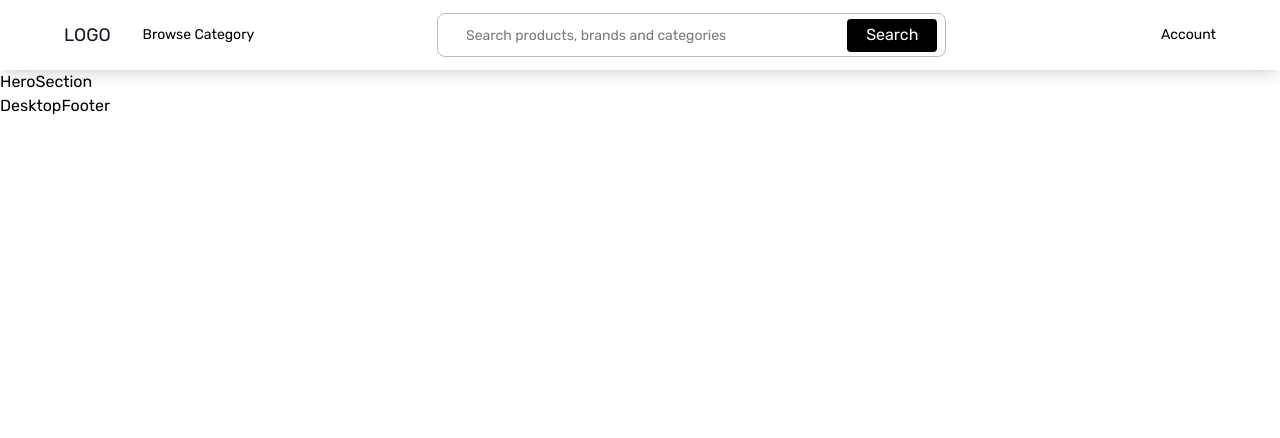
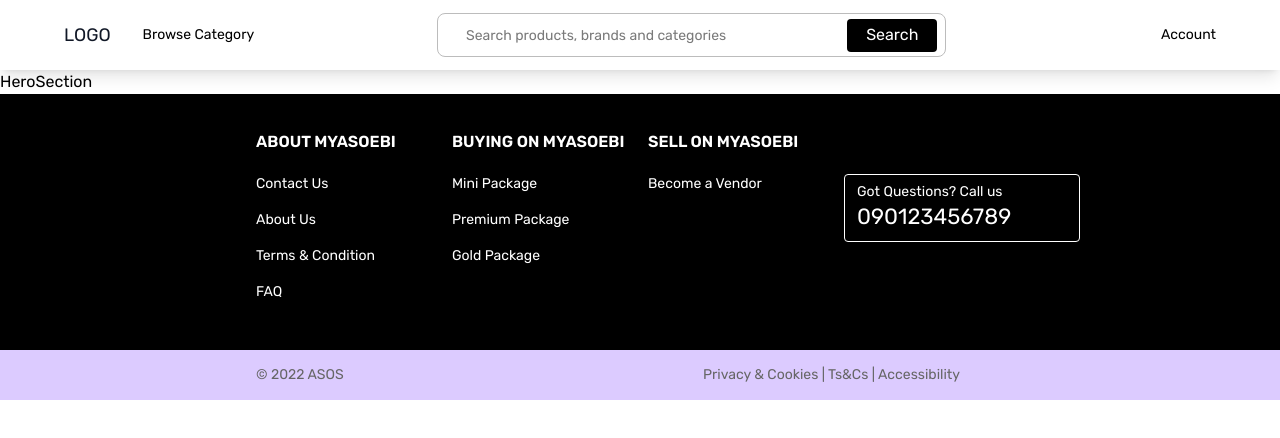
Before and after one commit to nkemjikaobi/asoebi, a Next.js app: page / in a window 1280 px wide. Shown: the top 438 px of the page. Built offline with nearby package versions, Linux system fonts and the light colour scheme.

Commit message:
Desktop Footer

```diff
--- /dev/null
+++ b/src/componentData/Footer/About.ts
@@ -0,0 +1,22 @@
+export const About = [
+  {
+    id: 1,
+    name: "Contact Us",
+    route: "#",
+  },
+  {
+    id: 2,
+    name: "About Us",
+    route: "#",
+  },
+  {
+    id: 3,
+    name: "Terms & Condition",
+    route: "#",
+  },
+  {
+    id: 3,
+    name: "FAQ",
+    route: "#",
+  },
+];
--- /dev/null
+++ b/src/componentData/Footer/Buying.ts
@@ -0,0 +1,17 @@
+export const Buying = [
+  {
+    id: 1,
+    name: "Mini Package",
+    route: "#",
+  },
+  {
+    id: 2,
+    name: "Premium Package",
+    route: "#",
+  },
+  {
+    id: 3,
+    name: "Gold Package",
+    route: "#",
+  },
+];
--- /dev/null
+++ b/src/componentData/Footer/Selling.ts
@@ -0,0 +1,7 @@
+export const Selling = [
+  {
+    id: 1,
+    name: "Become a Vendor",
+    route: "#",
+  },
+];
--- /dev/null
+++ b/src/components/FooterOptions.tsx/FooterOptions.tsx
@@ -0,0 +1,53 @@
+import React from "react";
+
+import CustomLink from "@components/atoms/CustomLink/CustomLink";
+
+import Icon from "@atoms/Icons/index";
+
+interface IFooterOption {
+  id: number;
+  name: string;
+  route: string;
+}
+
+interface FooterOptionsProps {
+  options: Array<IFooterOption>;
+  title: string;
+  hasIcons?: boolean;
+}
+const FooterOptions = ({ options, title, hasIcons }: FooterOptionsProps) => {
+  return (
+    <div>
+      <h4 className="font-bold leading-8 uppercase">{title}</h4>
+      {hasIcons ? (
+        <ul className="flex items-center mb-8">
+          {options &&
+            options.map((data) => (
+              <li className="mr-4 my-4 font-normal text-sm" key={data.id}>
+                <CustomLink destination={data.route}>
+                  <Icon name={data.name} />
+                </CustomLink>
+              </li>
+            ))}
+        </ul>
+      ) : (
+        <ul>
+          {options &&
+            options.map((data) => (
+              <li key={data.id}>
+                <CustomLink customClass="text-sm my-4" destination={data.route}>
+                  {data.name}
+                </CustomLink>
+              </li>
+            ))}
+        </ul>
+      )}
+    </div>
+  );
+};
+
+export default FooterOptions;
+
+FooterOptions.defaultProps = {
+  hasIcons: false,
+};
--- /dev/null
+++ b/src/components/atoms/CustomLink/CustomLink.tsx
@@ -0,0 +1,24 @@
+import Link from "next/link";
+import React, { ReactNode } from "react";
+
+export interface CustomLinkProps {
+  destination: string;
+  children: ReactNode;
+  customClass?: string;
+  hover?: string;
+}
+
+const CustomLink = ({ children, hover, destination, customClass }: CustomLinkProps) => {
+  return (
+    <Link href={destination}>
+      <div className={`cursor-pointer hover:text-${hover} ${customClass}`}>{children}</div>
+    </Link>
+  );
+};
+
+export default CustomLink;
+
+CustomLink.defaultProps = {
+  customClass: "",
+  hover: "asoebiPurple-900",
+};
--- a/src/components/layouts/Footer/DesktopFooter/DesktopFooter.tsx
+++ b/src/components/layouts/Footer/DesktopFooter/DesktopFooter.tsx
@@ -1,7 +1,33 @@
 import React from "react";
 
+import Icon from "@components/atoms/Icons";
+import FooterOptions from "@components/FooterOptions.tsx/FooterOptions";
+
+import { About } from "@componentData/Footer/About";
+import { Buying } from "@componentData/Footer/Buying";
+import { Selling } from "@componentData/Footer/Selling";
+
 const DesktopFooter = () => {
-  return <div>DesktopFooter</div>;
+  return (
+    <>
+      <div className="bg-black px-64 py-8 text-white grid grid-cols-4 gap-4">
+        <FooterOptions options={About} title="about myasoebi" />
+        <FooterOptions options={Buying} title="buying on myasoebi" />
+        <FooterOptions options={Selling} title="sell on myasoebi" />
+        <div className="flex items-center rounded-[0.25rem] border border-white w-[14.75rem] h-[4.25rem] mt-12 p-3">
+          <Icon className="mr-2" name="call" />
+          <div>
+            <p className="text-14">Got Questions? Call us</p>
+            <p className="text-[1.375rem]">090123456789</p>
+          </div>
+        </div>
+      </div>
+      <div className="bg-asoebiPurple-100 pl-64 pr-80 py-4 text-14 text-asoebiGray-700 flex justify-between items-center">
+        <p>&#169; {new Date().getFullYear()} ASOS</p>
+        <p>Privacy & Cookies | Ts&Cs | Accessibility</p>
+      </div>
+    </>
+  );
 };
 
 export default DesktopFooter;
--- a/tailwind.config.js
+++ b/tailwind.config.js
@@ -29,16 +29,18 @@ module.exports = {
         64: ["4rem", "4.375rem"],
       },
       colors: {
-        aosebiGreen: {
-          800: "#397A6A",
-        },
         asoebiBlack: {
           800: "#131924",
           900: "#111827",
         },
         asoebiGray: {
+          700: "#666666",
           800: "#7A7A7A",
           900: "#BCBCBC",
+        },
+        asoebiPurple: {
+          100: "#DCCBFF",
+          900: "#8C52FF",
         },
       },
       width: {
```
Also changed, not shown: src/components/atoms/Icons/stock/call.tsx (added, +18 -0 lines).
